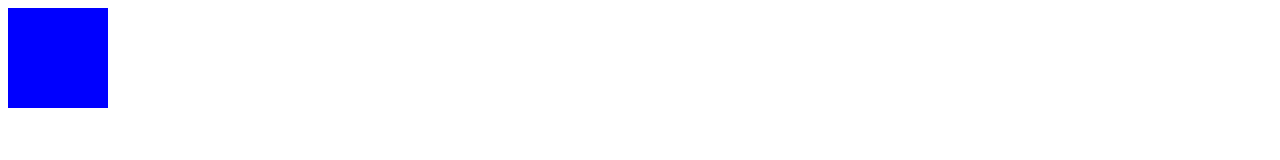
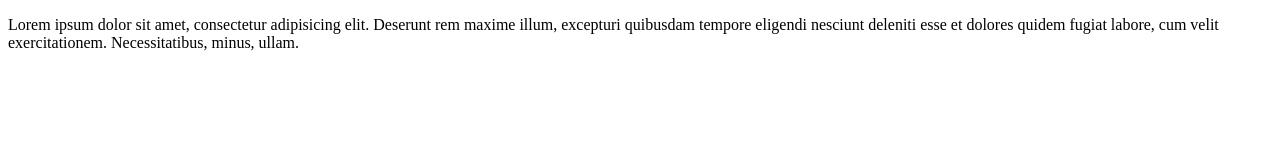
Before and after one commit to tytechortz/html-css, a plain HTML site: page index.html in a window 1280 px wide. Drawn offline with Linux system fonts and the light colour scheme.

Commit message:
adds 005 files

```diff
--- a/index.html
+++ b/index.html
@@ -3,11 +3,10 @@
 <head>
   <meta charset="UTF-8">
   <title>Document</title>
-  <link rel="stylesheet" href="main.css">
 </head>
 <body>
 
-  <div></div>
+  <p>Lorem ipsum dolor sit amet, consectetur adipisicing elit. Deserunt rem maxime illum, excepturi quibusdam tempore eligendi nesciunt deleniti esse et dolores quidem fugiat labore, cum velit exercitationem. Necessitatibus, minus, ullam.</p>
 
 </body>
 </html>
```
